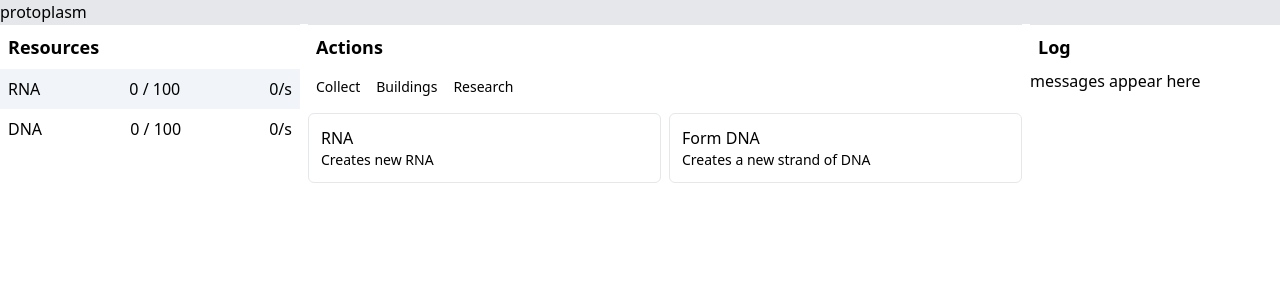
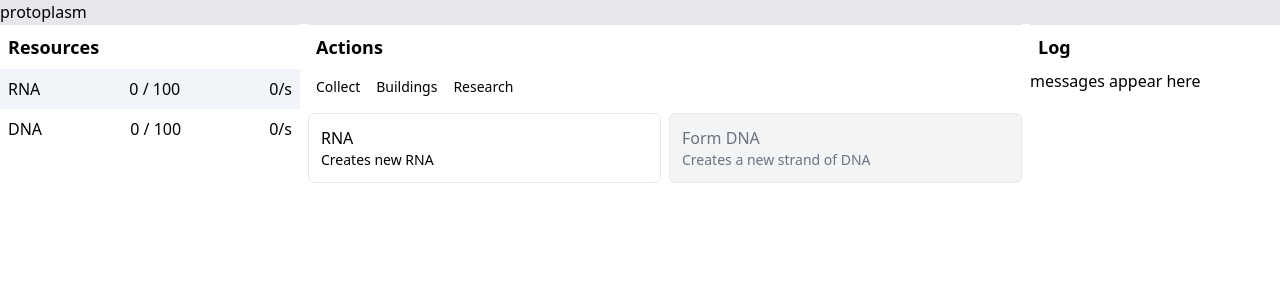
Before and after one commit to drock07/re-evolve, a React (Vite) app: page / in a window 1280 px wide. Shown: the top 300 px of the page. Built offline with nearby package versions, Linux system fonts and the light colour scheme.

Commit message:
Add styling for disabled button state

```diff
--- a/src/components/ActionButton.tsx
+++ b/src/components/ActionButton.tsx
@@ -12,7 +12,7 @@ function ActionButton({
   return (
     <button
       type='button'
-      className='md:flex-inline mb-2 flex w-full flex-col rounded-md border p-3 text-left md:w-1/2'
+      className='md:flex-inline mb-2 flex w-full flex-col rounded-md border p-3 text-left disabled:bg-gray-100 disabled:text-gray-500 md:w-1/2'
       disabled={disabled}
       onClick={() => action()}
     >
```
